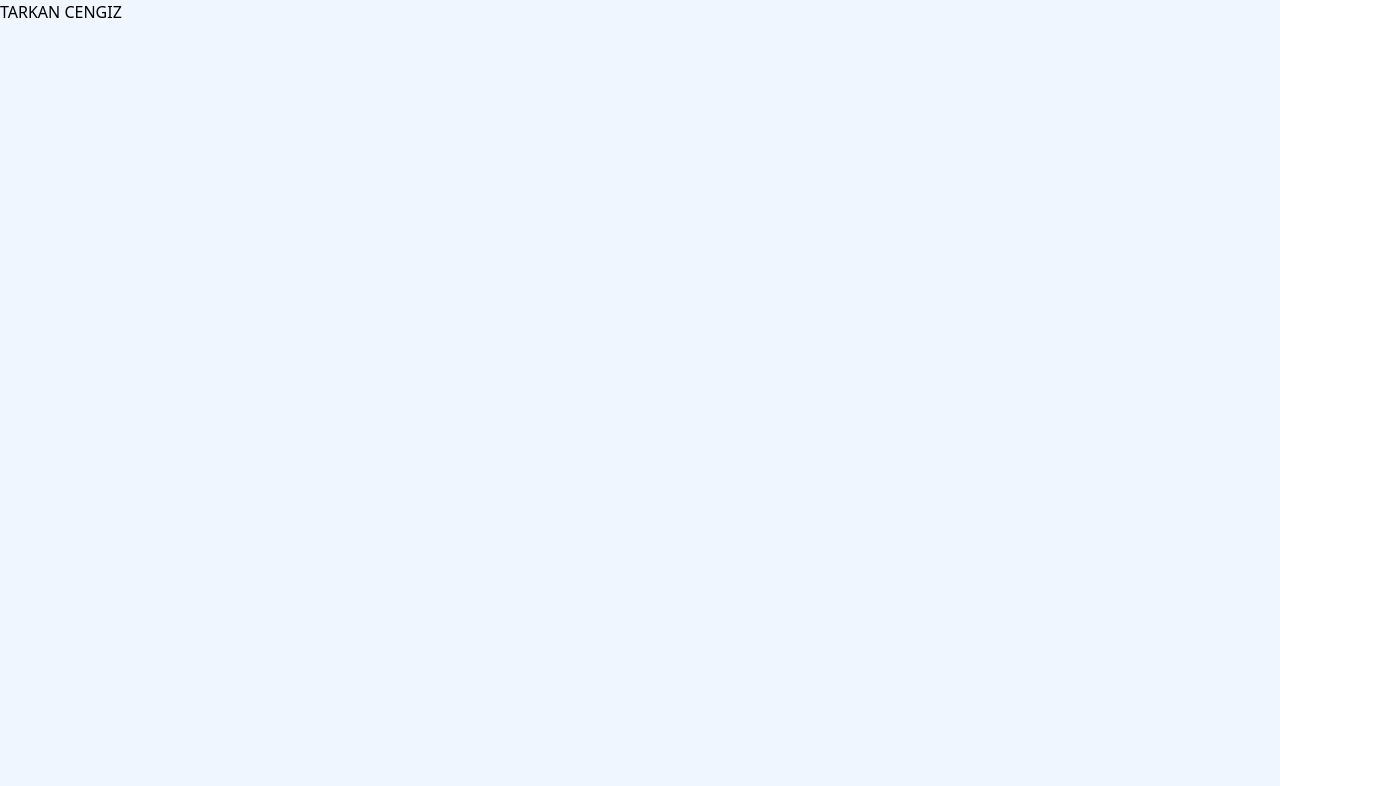
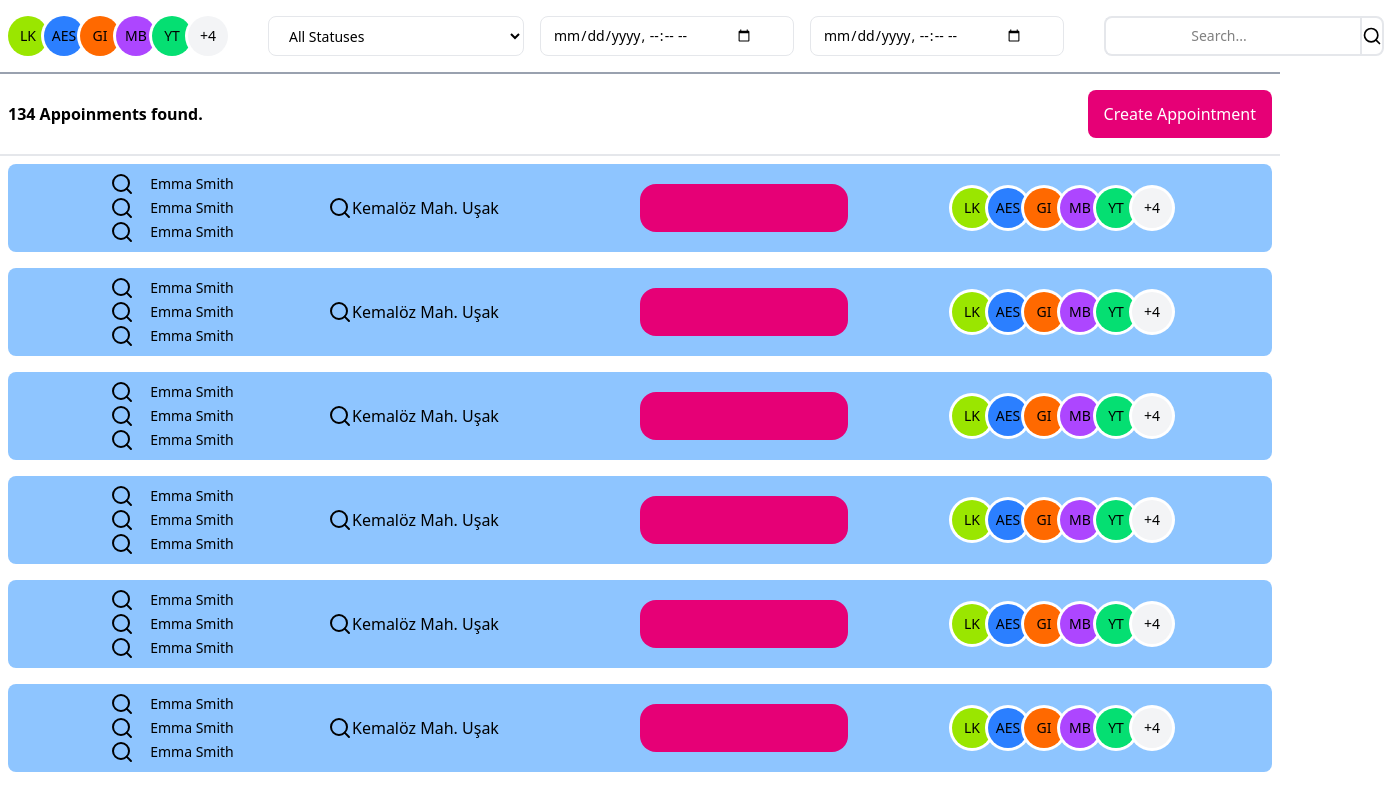
Before and after one commit to eltarkan/Real-Estate-Booking-UI, a Vue app: page / in a window 1280 px wide. Shown: the top 786 px of the page, 1384 px wide, since content can reach past the window. Built offline with nearby package versions, Linux system fonts and the light colour scheme; the HTML template or start-up script is replaced by a standard one.

Commit message:
feat: lucide and homepage architecture added

```diff
--- a/package.json
+++ b/package.json
@@ -16,6 +16,7 @@
   },
   "dependencies": {
     "@tailwindcss/vite": "^4.1.12",
+    "lucide-vue-next": "^0.542.0",
     "tailwindcss": "^4.1.12",
     "vue": "^3.5.18"
   },
--- a/src/App.vue
+++ b/src/App.vue
@@ -1,13 +1,63 @@
-<script setup lang="ts">
+<template>
+  <div class="w-screen h-screen flex flex-col">
+    <Navbar />
+
+    <div class="flex flex-col">
+      <div class="flex flex-row items-center justify-between px-2 py-4 border-b-2 border-gray-200">
+        <span class="font-bold text-md">134 Appoinments found.</span>
+        <button class="text-white bg-pink-600 p-3 px-4 rounded-lg">Create Appointment</button>
+      </div>
+
+      <div class="flex flex-col">
+
+
+        <div class="flex flex-col gap-4 p-2">
+
+          <div v-for="i in 10" class="flex flex-row items-center w-full bg-blue-300  rounded-lg p-2">
+
+            <div class="flex flex-col w-1/4 items-center justify-start">
+              <div v-for="i in 3" class="flex flex-row gap-4 text-sm items-center justify-center">
+                <div><Search /></div>
+                <div><span>Emma Smith</span></div>
+              </div>
+            </div>
+
+            <div class="flex flex-row w-1/4">
+              <Search /> Kemalöz Mah. Uşak
+            </div>
+
+            <div class="flex flex-col w-1/4">
+
+              <div class=" w-2/3 p-6 bg-pink-600 rounded-2xl"></div>
+
+            </div>
+
+
+            <div class="flex flex-col w-1/4">
+
+              <UserPop />
+            </div>
+
+          </div>
+
+        </div>
+
+
+
+      </div>
+
+    </div>
+
+  </div>
+</template>
+
+<script setup>
+import { Search } from 'lucide-vue-next'
+
+import Navbar from '@/components/Navbar.vue'
+import UserPop from '@/components/UserPop.vue'
 
 </script>
 
-<template>
-  <div class="w-screen h-screen flex flex-col bg-blue-50">
-    <span>TARKAN CENGIZ</span>
-  </div>
-
-</template>
-
 <style scoped>
 </style>
--- /dev/null
+++ b/src/components/Navbar.vue
@@ -0,0 +1,44 @@
+<template>
+  <div class="flex flex-row w-full px-2 py-4 border-b-2 border-gray-400">
+
+    <UserPop />
+
+    <div class="flex flex-row gap-4 w-full px-10">
+      <select class="border-gray-200 border-1 rounded-lg px-4 py-2 text-sm w-64 focus:outline-0">
+        <option>All Statuses</option>
+        <option>Cancelled</option>
+        <option>Upcoming</option>
+        <option>Completed</option>
+      </select>
+
+      <input
+        type="datetime-local"
+        class="border rounded-lg border-gray-200 px-3 py-2 text-sm pr-10 focus:outline-0"
+      />
+
+      <input
+        type="datetime-local"
+        class="border rounded-lg border-gray-200 px-3 py-2 text-sm pr-10 focus:outline-0"
+      />
+
+    </div>
+
+    <div class="flex flex-row w-1/6">
+      <input
+        type="text"
+        class="border-2 rounded-lg rounded-r-none border-r-0 border-gray-200 px-3 py-2 text-sm pr-10 focus:outline-0 placeholder:text-center w-96"
+        placeholder="Search..."
+      />
+      <button class="rounded-lg rounded-l-none border-gray-200 border-2 w-16 flex items-center justify-center focus:border-pink-600">
+        <Search class="w-5 h-5"/>
+
+      </button>
+    </div>
+
+  </div>
+</template>
+<script setup lang="ts">
+import { Search } from 'lucide-vue-next'
+import UserPop from './UserPop.vue'
+
+</script>
--- /dev/null
+++ b/src/components/UserPop.vue
@@ -0,0 +1,23 @@
+<template>
+  <div class="flex -space-x-1">
+    <div
+      v-for="(user, index) in users"
+      :key="index"
+      class="flex items-center justify-center rounded-full h-10 w-10 ring-3 ring-white"
+      :class="user.bg"
+    >
+      <span class="text-black text-sm">{{ user.initials }}</span>
+    </div>
+  </div>
+</template>
+
+<script setup>
+const users = [
+  { initials: "LK", bg: "bg-lime-400 text-black" },
+  { initials: "AES", bg: "bg-blue-500" },
+  { initials: "GI", bg: "bg-orange-500" },
+  { initials: "MB", bg: "bg-purple-500" },
+  { initials: "YT", bg: "bg-green-400" },
+  { initials: "+4", bg: "bg-gray-100 text-black" },
+];
+</script>
```
Also changed, not shown: 1 other file (tests, documents, lock files or other folders).
